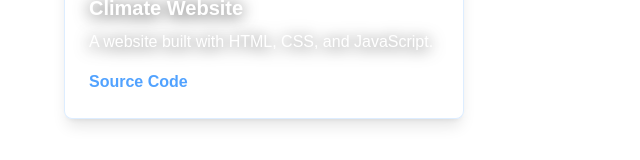
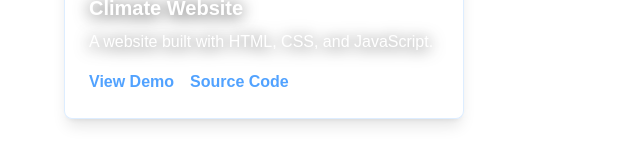
Before and after one commit to pacheco0/portafoliofpv, a Next.js app: page / in a window 1280 px wide. Shown: the part 2469-2629 px from the top of the page, without its empty margins (160-800 px from the left). Built offline with nearby package versions, Linux system fonts and the light colour scheme.

Commit message:
build succes

```diff
--- a/app/page.tsx
+++ b/app/page.tsx
@@ -166,14 +166,14 @@ export default function Home() {
                   A website built with HTML, CSS, and JavaScript.
                 </p>
                 <div className="flex gap-4">
-                  {/*<Link
-                    href="https://fernandopacheco1.github.io/Clima/"
+                  <Link
+                    href="https://webclimafpv.web.app/"
                     target="_blank"
                     rel="noopener noreferrer"
                     className={`font-semibold ${isLight ? "text-blue-600 hover:underline" : "text-blue-400 hover:text-blue-300"}`}
                   >
                     View Demo
-                  </Link>*/}
+                  </Link>
                   <Link
                     href="https://github.com/pacheco0/Clima/tree/main/clima"
                     target="_blank"
```
